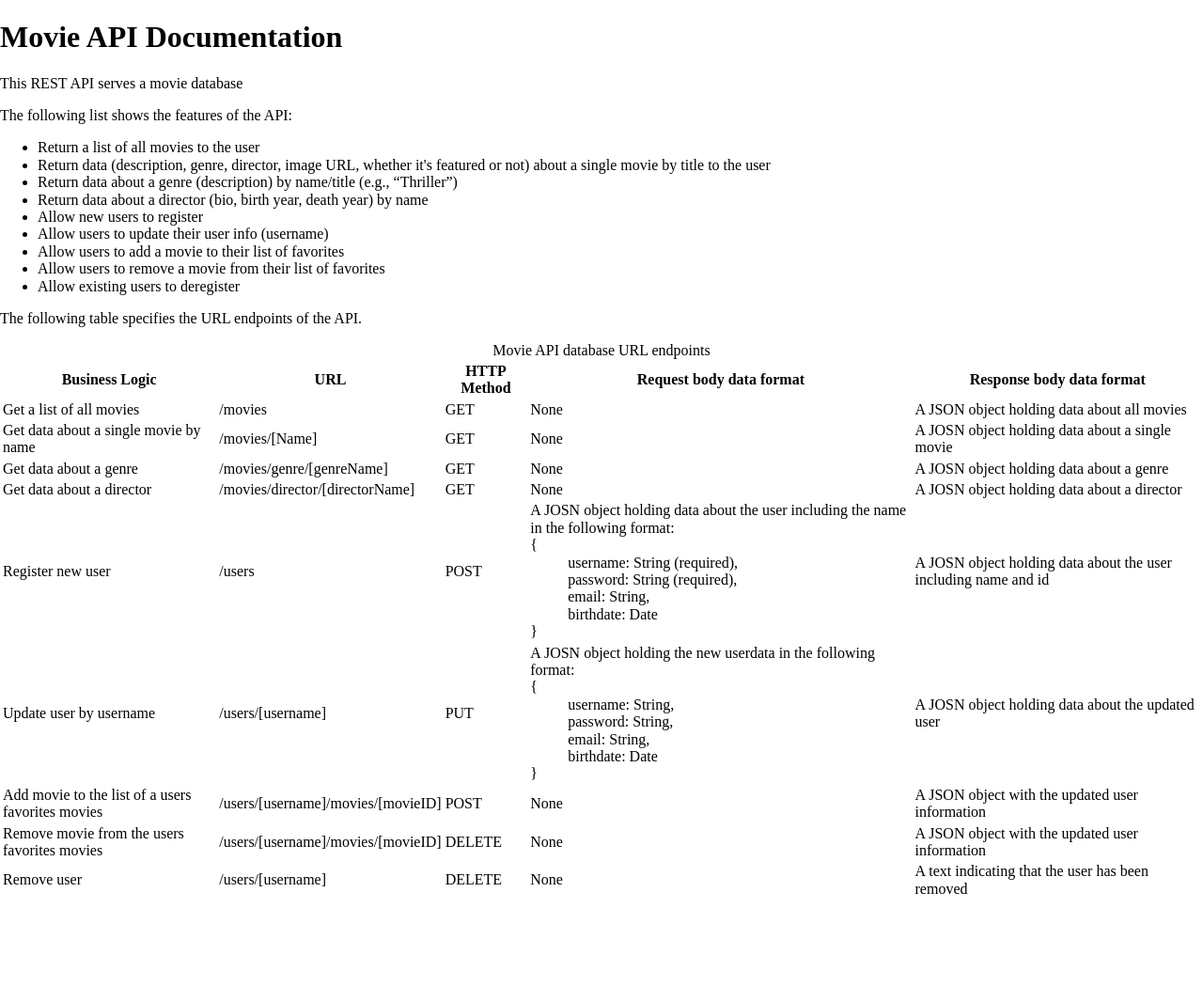
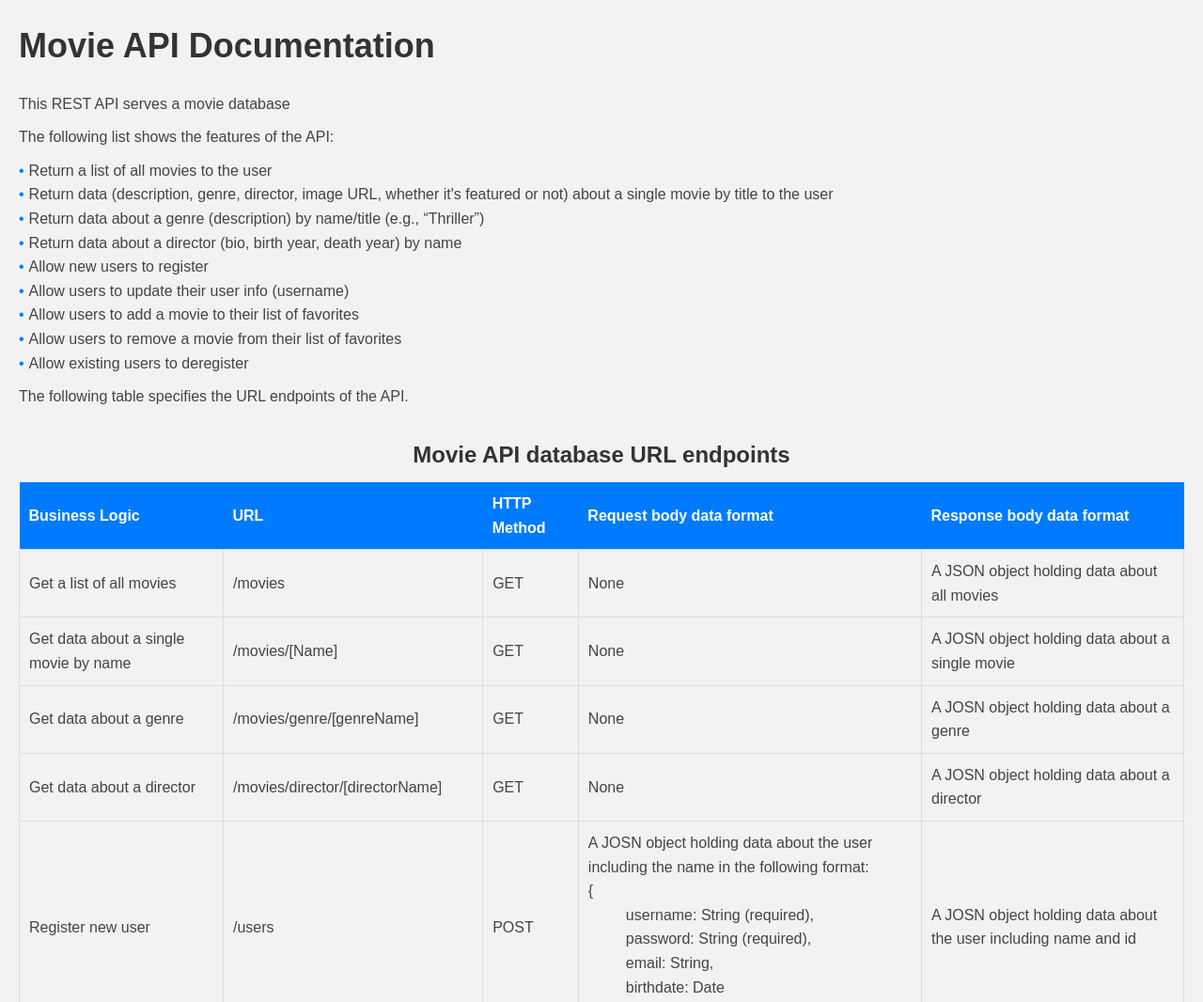
Before and after one commit to Schlumen/movie-api, a website: page public/documentation.html in a window 1280 px wide. Shown: the top 1066 px of the page at 94% size. Before the commit the page ends 958 px from the top, so only its background shows below. Drawn offline with nearby package versions, Linux system fonts and the light colour scheme.

Commit message:
Add style for documentation

```diff
--- a/public/documentation.html
+++ b/public/documentation.html
@@ -4,6 +4,7 @@
     <meta charset="UTF-8">
     <meta name="viewport" content="width=device-width, initial-scale=1.0">
     <link rel="stylesheet" href="https://cdnjs.cloudflare.com/ajax/libs/normalize/8.0.1/normalize.min.css" integrity="sha512-NhSC1YmyruXifcj/KFRWoC561YpHpc5Jtzgvbuzx5VozKpWvQ+4nXhPdFgmx8xqexRcpAglTj9sIBWINXa8x5w==" crossorigin="anonymous" referrerpolicy="no-referrer" />
+    <link rel="stylesheet" href="style.css">
     <title>Movie API Documentation</title>
 </head>
 <body>
--- /dev/null
+++ b/public/style.css
@@ -0,0 +1,78 @@
+/* Body styles */
+body {
+    font-family: Arial, sans-serif;
+    font-size: 16px;
+    line-height: 1.6;
+    color: #444;
+    background-color: #f2f2f2;
+    margin: 20px;
+    padding: 0;
+  }
+
+  /* Heading styles */
+  h1 {
+    font-size: 36px;
+    font-weight: bold;
+    color: #333;
+    margin: 20px 0;
+  }
+
+  /* Paragraph styles */
+  p {
+    margin: 10px 0;
+  }
+
+  /* List styles */
+  ul {
+    margin: 10px 0;
+    padding: 0;
+    list-style-type: none;
+  }
+
+  li:before {
+    content: "•";
+    margin-right: 5px;
+    color: #007bff;
+  }
+
+  /* Table styles */
+  table {
+    border-collapse: collapse;
+    width: 100%;
+    margin: 20px 0;
+  }
+
+  table caption {
+    font-size: 24px;
+    font-weight: bold;
+    color: #333;
+    margin: 10px 0;
+  }
+
+  table thead tr {
+    background-color: #007bff;
+    color: #fff;
+  }
+
+  table th {
+    padding: 10px;
+    text-align: left;
+  }
+
+  table td {
+    padding: 10px;
+    border: 1px solid #ddd;
+  }
+
+  /* Link styles */
+  a {
+    color: #007bff;
+    text-decoration: none;
+    border-bottom: 1px solid #007bff;
+    transition: all 0.2s ease-in-out;
+  }
+
+  a:hover {
+    color: #fff;
+    background-color: #007bff;
+  }
```
